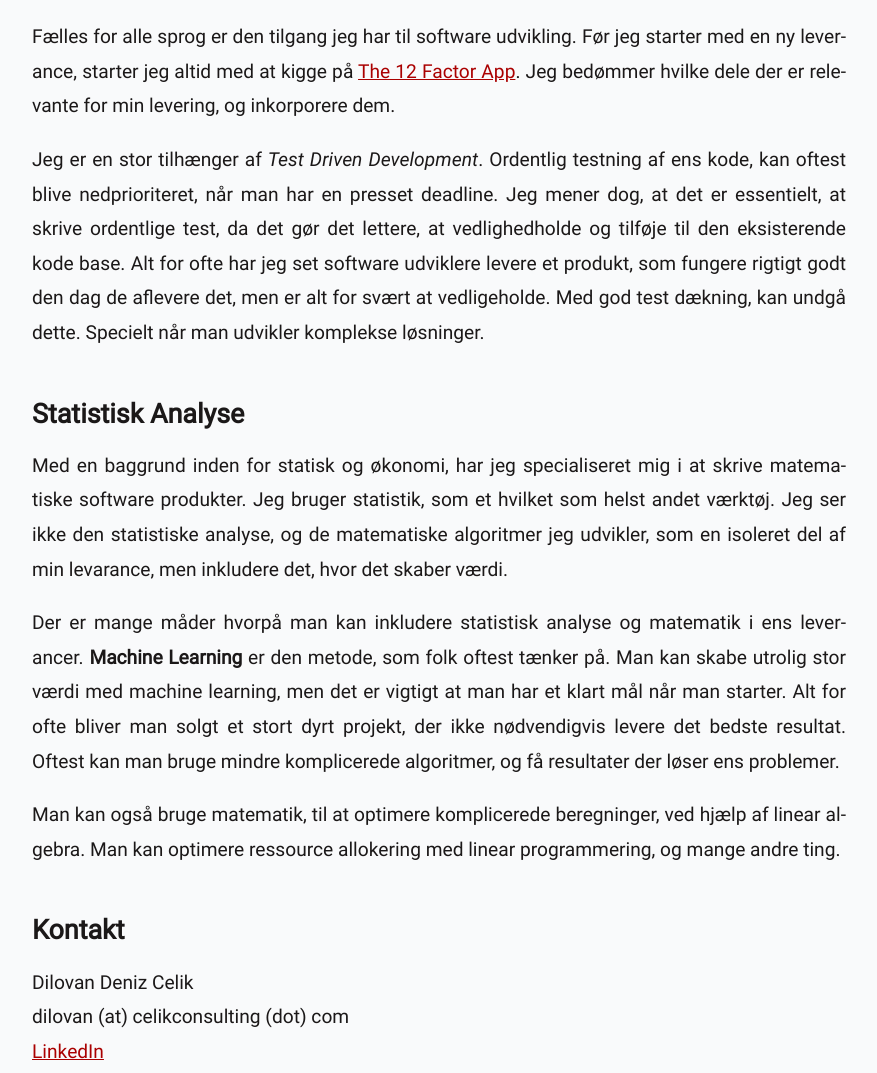
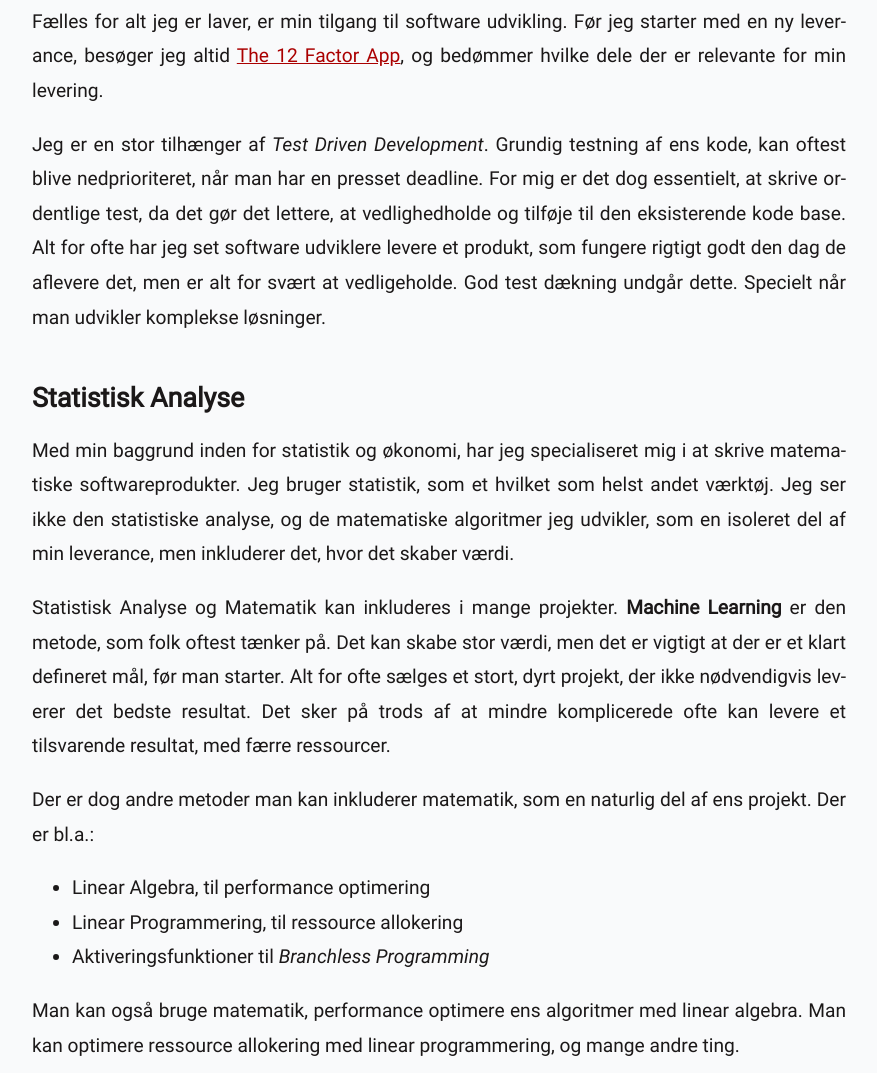
Before and after one commit to dilovancelik/celikconsulting, a plain HTML site: page index.html in a window 1280 px wide. Shown: the part 1353-2426 px from the top of the page, without its empty margins (201-1078 px from the left). Drawn offline with Linux system fonts and the light colour scheme.

Commit message:
updated text

```diff
--- a/index.html
+++ b/index.html
@@ -30,12 +30,12 @@
         </p>
         <p>
             Her bruger jeg typisk Microsofts Business Intelligence Teknologier, hvilket indeholder de klassiske teknologier,
-            men i højere grad de nye muligheder som findes i Azure. Der er en del ting som er fælles for begge teknologier,
-            men der er nogle enkelte fundamentale forskelle, omkring omkostninger, driftssikkerhed og performance.
-            Det er vigtigt at man tage højde for disse, hvis man vil bygge en god Business Intelligence løsning i Azure.
-            Det er her jeg er stærk. Jeg tager altid udgangspunkt i jeres behov og ressourcer,
-            og finder sammen med jer, frem til den bedst mulige løsning.
-            Det kan jeg gøre fordi jeg har en bred forståelse for de teknologiske muligheder der eksistere.
+            men i højere grad de nye muligheder som findes i Azure.
+            Begge teknologier indeholder fællestræk, men der er nogle enkelte fundamentale forskelle i forhold til omkostninger, driftssikkerhed og performance.
+            Det er vigtigt at tage højde for disse, hvis I vil bygge en god Business Intelligence løsning i Azure.
+            Det er her jeg er særligt stærk!
+            Jeg tager altid udgangspunkt i jeres behov og ressourcer, og finder sammen med jer, frem til den bedst mulige løsning.
+            Det kan jeg gøre, fordi jeg har en bred forståelse for både etablerede og nye teknologier.
             <h6></h6>
         </p>
     </div>
@@ -43,47 +43,59 @@
     <div id="software_udvikling">
         <h3>Software Udvikling</h3>
         <p>
-            For at være en god Data Engineer, må man først være en god software udvikler.
-            Jeg har ikke begrænset mig til et specifikt udviklingssprog, men benytter altid det sprog til opgaven.
-            Hvis jeg skal skrive en windows service, skriver jeg den i C#.
-            Skal jeg derimod bygge en data pipeline der benytter diverse statistiske biblioteker, vælger jeg Python.
-            Det vigtigste for mig, er at jeg levere løsninger, som skaber værdi for jer med det samme.
-            Det betyder at jeg ikke blot laver flotte demo projekter. Jeg levere noget, som kan spille sammen jeres eksisterende systemer,
-            og lever op til de overvågningskrav som i har.
+            For at være en god Data Engineer, må man først være en god software udvikler og det er jeg!
         </p>
         <p>
-            Fælles for alle sprog er den tilgang jeg har til software udvikling.
-            Før jeg starter med en ny leverance, starter jeg altid med at kigge på <a href="https://www.12factor.net">The 12 Factor App</a>.
-            Jeg bedømmer hvilke dele der er relevante for min levering, og inkorporere dem.
+            Jeg har aldrig begrænset mig til en specifik teknologi, men benytter altid den rette til opgaven.
+            Hvis jeg skal skrive en windows service, skriver jeg den i C# og .NET.
+            Skal jeg derimod bygge en data pipeline der benytter diverse statistiske biblioteker, vælger jeg Python.
+            Det vigtigste for mig, er at jeg levere løsninger, som skaber værdi med det samme.
+            Det betyder, at jeg ikke blot levere flotte demo projekter.
+            Jeg levere noget, som kan integreres med jeres eksisterende systemer, og lever op til de interne krav i har.
+        </p>
+        <p>
+            Fælles for alt jeg er laver, er min tilgang til software udvikling.
+            Før jeg starter med en ny leverance, besøger jeg altid <a href="https://www.12factor.net">The 12 Factor App</a>,
+            og bedømmer hvilke dele der er relevante for min levering.
         </p>
         <p>
             Jeg er en stor tilhænger af <i>Test Driven Development</i>.
-            Ordentlig testning af ens kode, kan oftest blive nedprioriteret, når man har en presset deadline.
-            Jeg mener dog, at det er essentielt, at skrive ordentlige test, da det gør det lettere, at vedlighedholde og tilføje til den eksisterende kode base.
+            Grundig testning af ens kode, kan oftest blive nedprioriteret, når man har en presset deadline.
+            For mig er det dog essentielt, at skrive ordentlige test, da det gør det lettere, at vedlighedholde og tilføje til den eksisterende kode base.
             Alt for ofte har jeg set software udviklere levere et produkt, som fungere rigtigt godt den dag de aflevere det, men er alt for svært at vedligeholde.
-            Med god test dækning, kan undgå dette. Specielt når man udvikler komplekse løsninger.
+            God test dækning undgår dette.
+            Specielt når man udvikler komplekse løsninger.
         </p>
     </div>
 
     <div id="statitisk_analyse">
         <h3>Statistisk Analyse</h3>
         <p>
-            Med en baggrund inden for statisk og økonomi, har jeg specialiseret mig i at skrive matematiske software produkter.
+            Med min baggrund inden for statistik og økonomi, har jeg specialiseret mig i at skrive matematiske softwareprodukter.
             Jeg bruger statistik, som et hvilket som helst andet værktøj.
-            Jeg ser ikke den statistiske analyse, og de matematiske algoritmer jeg udvikler,
-            som en isoleret del af min levarance, men inkludere det, hvor det skaber værdi.
+            Jeg ser ikke den statistiske analyse, og de matematiske algoritmer jeg udvikler, som en isoleret del af min leverance, men inkluderer det, hvor det skaber værdi.
         </p>
         <p>
-            Der er mange måder hvorpå man kan inkludere statistisk analyse og matematik i ens leverancer.
+            Statistisk Analyse og Matematik kan inkluderes i mange projekter.
             <b>Machine Learning</b> er den metode, som folk oftest tænker på.
-            Man kan skabe utrolig stor værdi med machine learning, men det er vigtigt at man har et klart mål når man starter.
-            Alt for ofte bliver man solgt et stort dyrt projekt, der ikke nødvendigvis levere det bedste resultat.
-            Oftest kan man bruge mindre komplicerede algoritmer, og få resultater der løser ens problemer.
+            Det kan skabe stor værdi, men det er vigtigt at der er et klart defineret mål, før man starter.
+            Alt for ofte sælges et stort, dyrt projekt, der ikke nødvendigvis leverer det bedste resultat.
+            Det sker på trods af at mindre komplicerede ofte kan levere et tilsvarende resultat, med færre ressourcer.
         </p>
         <p>
-            Man kan også bruge matematik, til at optimere komplicerede beregninger, ved hjælp af linear algebra.
+            Der er dog andre metoder man kan inkluderer matematik, som en naturlig del af ens projekt.
+            Der er bl.a.:
+        </p>
+        <ul>
+            <li>Linear Algebra, til performance  optimering</li>
+            <li>Linear Programmering, til ressource allokering</li>
+            <li>Aktiveringsfunktioner til <i>Branchless Programming</i></li>
+        </ul>
+        <p>
+            Man kan også bruge matematik, performance optimere ens algoritmer med linear algebra.
             Man kan optimere ressource allokering med linear programmering, og mange andre ting.
         </p>
+
     </div>
 
     <div id="kontakt">
--- a/style.css
+++ b/style.css
@@ -238,11 +238,16 @@
   }
   nav li {
     display: block;
+
   }
   nav li:before {
     content: counters(item, '.') ' ';
     counter-increment: item;
     padding-right: 0.85rem;
+  }
+
+  li {
+    font-size: 1rem;
   }
 
   /* Center definitions (most useful for display equations) */
```
